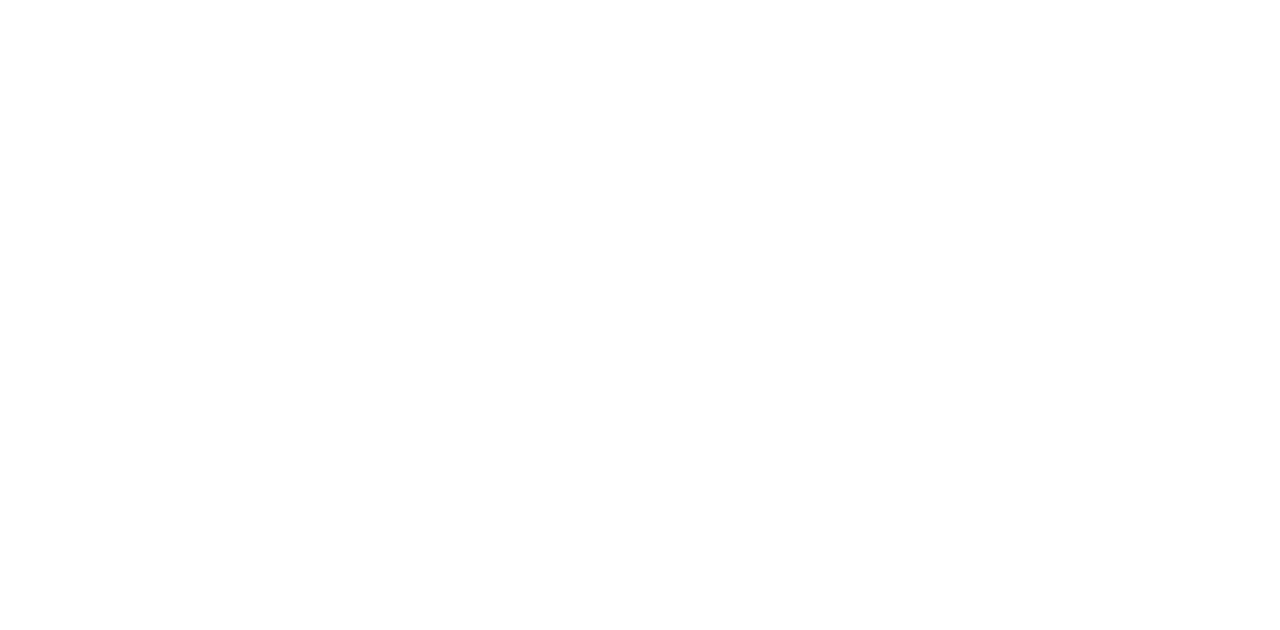
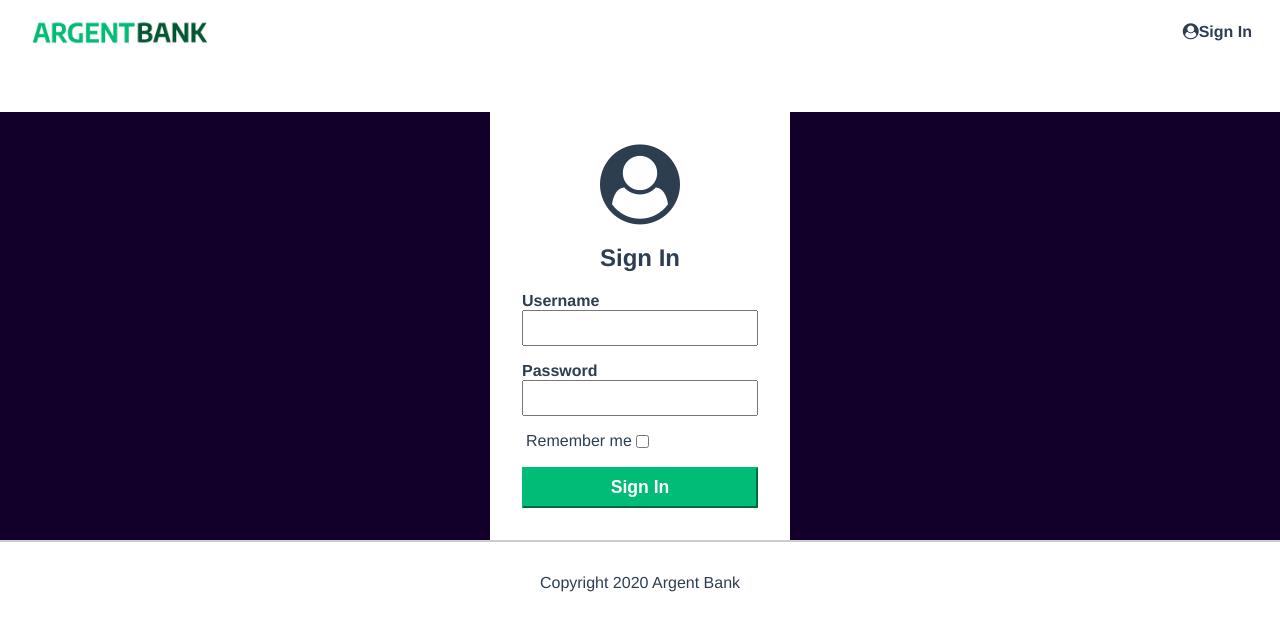
Before and after one commit to VanesMP/ArgentBank_MacedoPinto_Vanessa, a React (Create React App) app in the folder argentbank/: page /user/signup in a window 1280 px wide. Before the commit this address had no page. Shown: the top 630 px of the page. Built offline with nearby package versions, Linux system fonts and the light colour scheme.

Commit message:
ibrary react hook form

```diff
--- a/argentbank/package.json
+++ b/argentbank/package.json
@@ -10,6 +10,7 @@
         "immer": "^9.0.12",
         "react": "^18.1.0",
         "react-dom": "^18.1.0",
+        "react-hook-form": "^7.30.0",
         "react-redux": "^8.0.1",
         "react-router-dom": "^6.3.0",
         "react-scripts": "5.0.1",
--- a/argentbank/src/App.jsx
+++ b/argentbank/src/App.jsx
@@ -4,17 +4,33 @@ import { BrowserRouter as Router, Routes, Route } from 'react-router-dom'
 import HomePage from './pages/HomePage';
 import SignUp from './pages/SignUp';
 import User from './pages/User';
+// // on importe le Provider
+// //C’est grâce au Provider les cutom hooks auront accès au store.
+// import { Provider } from "react-redux";
+// // on importe le store
+// import { store } from "./service/store.jsx";
+
+// import { createStore } from 'redux';
+
+// createStore({
+//     data: {
+//       email: '',
+//       password: '',
+//     }
+//   });
 
 function App() {
     return (
         <div className='App'>
+    {/* <Provider store={store}> */}
     <Router>
         <Routes>
           <Route exact path="/" element={<HomePage/>}/>
-          <Route path="/signup" element={<SignUp/>}/>
-          <Route path='/signup/user' element={<User/>}/>
+          <Route path="/user/signup" element={<SignUp/>}/>
+          <Route path='/user/profile' element={<User/>}/>
         </Routes>
     </Router>
+    {/* </Provider> */}
         </div>
     );
 }
--- a/argentbank/src/Components/Header.jsx
+++ b/argentbank/src/Components/Header.jsx
@@ -17,7 +17,7 @@ export default function Header() {
         <h1 className="sr-only">Argent Bank</h1>
       </Link>
       <div>
-        <Link className="main-nav-item" to="/signup/">
+        <Link className="main-nav-item" to="/user/signup">
           <i className="fa fa-user-circle"></i>
           Sign In
         </Link>
--- a/argentbank/src/Components/HeaderUser.jsx
+++ b/argentbank/src/Components/HeaderUser.jsx
@@ -21,7 +21,7 @@ export default function HeaderUser() {
           <i className="fa fa-user-circle"></i>
           Tony
         </Link>
-        <Link className="main-nav-item" to="/signup/">
+        <Link className="main-nav-item" to="/user/signup/">
           <i className="fa fa-sign-out"></i>
           Sign Out
         </Link>
--- a/argentbank/src/pages/SignUp.jsx
+++ b/argentbank/src/pages/SignUp.jsx
@@ -1,11 +1,14 @@
 import React from 'react';
-// import axios from 'axios';
 import '../style/main.css';
 import Footer from '../Components/Footer';
 import Header from '../Components/Header';
+import { useForm } from 'react-hook-form';
+import API from '../service/api.jsx';
 // import { Link } from 'react-router-dom';
 
-export default class SignUp extends React.Component {
+
+export default function SignUp() {
+// export default class SignUp extends React.Component {
   // state = {
   //   email: '',
   //   password:''
@@ -19,22 +22,31 @@ export default class SignUp extends React.Component {
   //   this.setState({ password: event.target.value });
   // }
 
-  constructor(props) {
-    super(props);
-    this.state = {value: ''};
+  // constructor(props) {
+  //   super(props);
+  //   this.state = {
+  //     email: '',
+  //     password: ''
+  //   };
 
-    this.handleChangeEmail = this.handleChangeEmail.bind(this);
-    this.handleSubmit = this.handleSubmit.bind(this);
-  }
+  //   this.handleChangeEmail = this.handleChangeEmail.bind(this);
+  //   this.handleChangePassword = this.handleChangePassword.bind(this);
+  //   this.handleSubmit = this.handleSubmit.bind(this);
+  // }
 
-  handleChangeEmail(event) {
-    this.setState({value: event.target.value});
-  }
+  // handleChangeEmail(event) {
+  //   this.setState({email: event.target.value});
+  // }
 
-  handleSubmit(event) {
-    console.log('Email: ' + this.state.value);
-    event.preventDefault();
-  }
+  // handleChangePassword(event) {
+  //   this.setState({password: event.target.value});
+  // }
+
+  // handleSubmit(event) {
+  //   console.log('Email: ' + this.state.email);
+  //   console.log('Password: ' + this.state.password);
+  //   event.preventDefault();
+  // }
 
   // handleSubmit = (event) => {
   //   console.log('Email: ' + this.state.email);
@@ -52,36 +64,73 @@ export default class SignUp extends React.Component {
   //     })
   // }
 
-  render() {
-  return(
+  // test pour verifier le submit
+  // this.handleSubmit = this.handleSubmit.bind(this);
+  // }
+
+
+  // handleSubmit(event) {
+  //   console.log('hello')
+  //   event.preventDefault();
+  // }
+
+  //useForm est plus performant dans ce cas que le useState, et le onchange, on a pas de changement d'etat a chaque saisi de l'utilisateur on eux avoir des rendu en chaine
+  //useForm: va permettre de récupérer les éléments à utiliser.
+  //1:register: va permettre d' enregistrer/sauvegarder les valeurs que vont prendre un champs
+  //name='text' ref={register} est remplacer par = {...register('text')} name='text' dans v7
+  //2:handleSubmit: fct du formulaire pour transferer les données
+  //3:formState:  permet de récuperer des information sur l' etat du formulaire
+  //3: error: recupere et peux afficher les erreurs
+  const {register, handleSubmit, formState:{errors, isSubmitting}} = useForm()
+
+  const onSubmit = (data) => {
+    console.log('data: ',data);
+
+    API
+        .post(
+            '/user/login',
+            data
+         )
+        .then(response => {console.log('Response data axiospost: ', response.data)})
+        .catch(error => {console.log('Error data axiospost: ' ,error.data)});
+  }
+
+  //le formulaire est il en cours de traitement: desactive ce champs si il est cours d'envoie
+
+
+  // render() {
+  return (
         <div>
     <Header />
     <main className="main bg-dark">
       <section className="sign-in-content">
         <i className="fa fa-user-circle sign-in-icon"></i>
         <h1>Sign In</h1>
-        <form onSubmit={this.handleSubmit}>
+        <form onSubmit={handleSubmit(onSubmit)}>
           <div className="input-wrapper">
             <label htmlFor='email'>Username</label>
-            <input type="text" id="email" value={this.state.value} onChange={this.handleChangeEmail}/>
+            <input type="text" id="email" name='email' {...register('email', {required:"Email is required"})}/>
+            {errors.email && <span className='invalid'>{errors.email.message}</span>}
           </div>
           <div className="input-wrapper">
             <label htmlFor='password'>Password</label>
-            <input type="password" id="password" password={this.state.password} onChange={this.handleChangePassword}/>
+            <input type="password" id="password" name='password' {...register('password', {required: "Enter your password"})}/>
+            {errors.password && <span className='invalid'>{errors.password.message}</span>}
           </div>
           <div className="input-remember">
             <label htmlFor='remember-me'>Remember me</label>
-            <input type="checkbox" id="remember-me" name='remember-me'/>
+            <input type="checkbox" id="remember-me" name='remember-me' {...register('remember-me')}/>
           </div>
           {/* <!-- PLACEHOLDER DUE TO STATIC SITE --> */}
           {/* <Link to="/signup/user" className="sign-in-button">Sign In</Link> */}
           {/* <!-- SHOULD BE THE BUTTON BELOW --> */}
-          <button className="sign-in-button" type="submit" value="Submit">Sign In</button>
+          <button className="sign-in-button" type="submit" value="Submit" disabled={isSubmitting} >Sign In</button>
           {/* <!--  --> */}
         </form>
       </section>
     </main>
     <Footer/>
         </div>
-    )}
+    )
+  // }
 }
--- /dev/null
+++ b/argentbank/src/service/api.jsx
@@ -0,0 +1,20 @@
+import axios from 'axios';
+
+export default axios.create({
+  baseURL: `http://localhost:3001/api/v1`
+});
+
+
+// axios({
+//     method: 'post',
+//     url: 'http://localhost:3001/api/v1/',
+//     // data: dataUser
+// })
+// .then(function (reponse) {
+//     //On traite la suite une fois la réponse obtenue
+//     console.log(reponse);
+// })
+// .catch(function (erreur) {
+//     //On traite ici les erreurs éventuellement survenues
+//     console.log(erreur);
+// });
--- a/argentbank/src/style/main.css
+++ b/argentbank/src/style/main.css
@@ -279,3 +279,8 @@ body {
         width: 200px;
     }
 }
+
+.invalid {
+    color: #e50505de;
+    font-weight: 500;
+}
```
Also changed, not shown: argentbank/src/service/server.jsx (deleted, +0 -32 lines), 1 other file (tests, documents, lock files or other folders).
